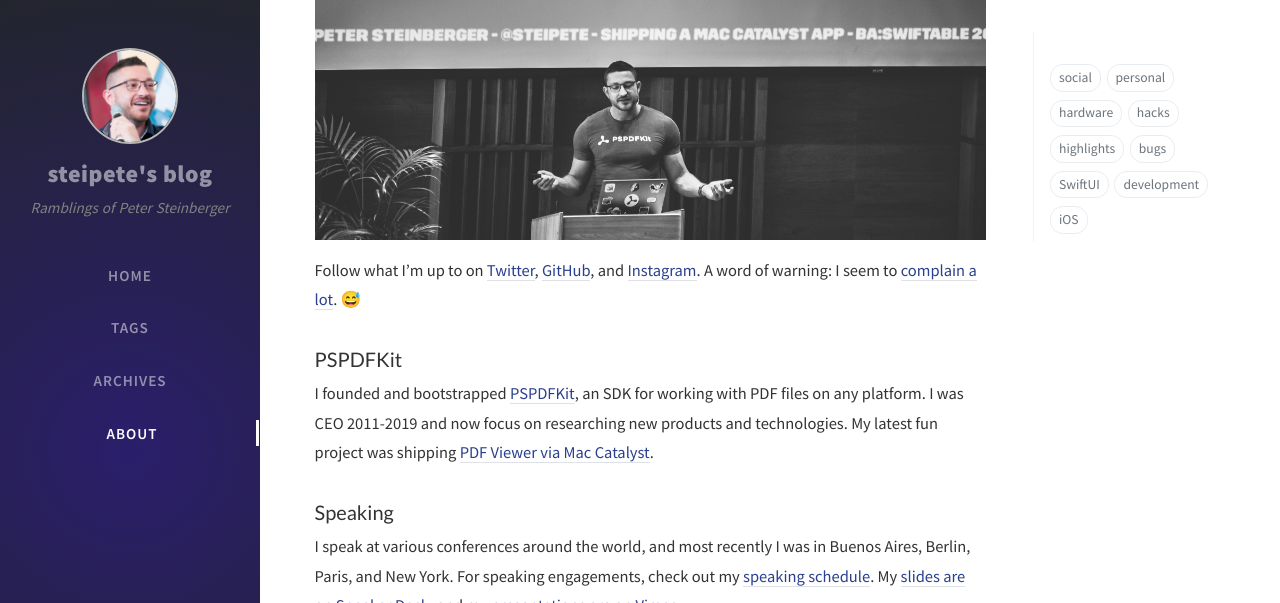
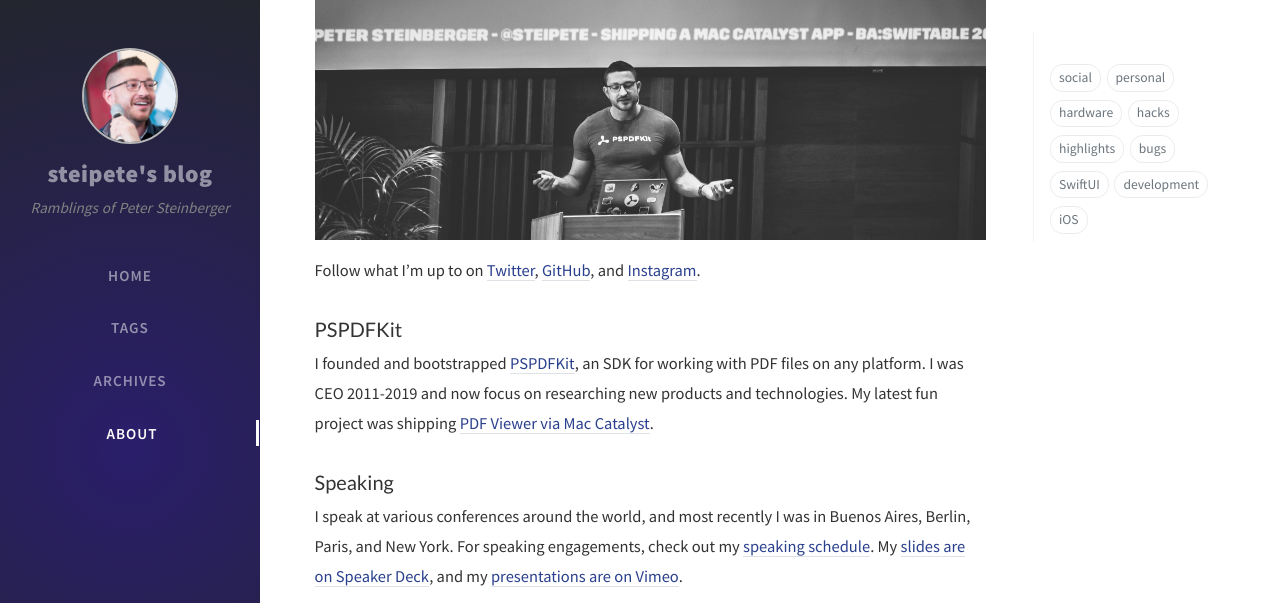
Before and after one commit to steipete/steipete.com, a Jekyll site: the page built from tabs/about.md, in a window 1280 px wide and 900 px high, scrolled down 371 px, cut to the strip 0-603 px from the top of the window. Built offline with Jekyll 4.4.1, drawn with Linux system fonts in a browser that asks for light colours; nearby versions of some CDN libraries; comment, search, counter and statistics services are not loaded.

Commit message:
Remove link to tweet that doesn't exist any more (#43)
Introduced with https://github.com/steipete/steipete.com/commit/bc71d53bf3768176bf9797defbef72f8ccaf107f

```diff
--- a/tabs/about.md
+++ b/tabs/about.md
@@ -4,7 +4,7 @@
 
 [![Image of Peter Steinberger speaking at a conference](/assets/img/steipete-about.jpg){:height="100%" width="100%"}](https://github.com/steipete/speaking/blob/master/README.md)
 
-Follow what I’m up to on [Twitter](https://twitter.com/steipete), [GitHub](https://github.com/steipete), and [Instagram](https://www.instagram.com/sportg33k). A word of warning: I seem to [complain a lot](https://twitter.com/maccatalan/status/1319179176042287104?s=21). 😅
+Follow what I’m up to on [Twitter](https://twitter.com/steipete), [GitHub](https://github.com/steipete), and [Instagram](https://www.instagram.com/sportg33k).
 
 ### PSPDFKit
 
```
